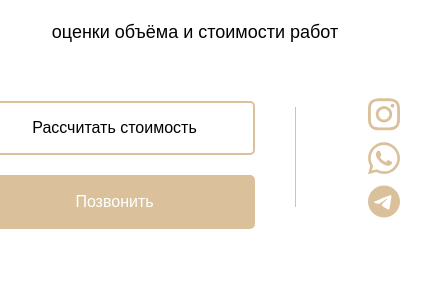
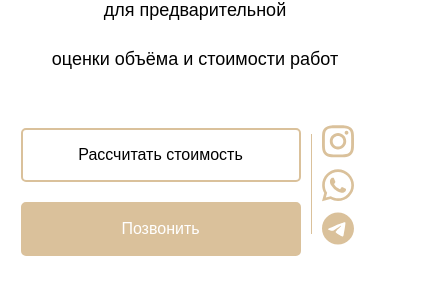
Before and after one commit to WiensRoman/bleach, a Vue app: page /services in a window 390 px wide. Shown: the part 787-1082 px from the top of the page, 428 px wide, since content can reach past the window. Built offline with nearby package versions, Linux system fonts and the light colour scheme; no server answers.

Commit message:
icons margin

```diff
--- a/src/assets/styles/_media.scss
+++ b/src/assets/styles/_media.scss
@@ -272,8 +272,11 @@
   .contacts-icons i {
     font-size: 40px;
   }
-  .contacts-stick {
+  .contacts__stick {
     margin: 0 10px !important;
+  }
+  .contacts-icons .icons-line {
+    margin-left: 0 !important;
   }
 }
 @media screen and (max-width: 725px) {
```
